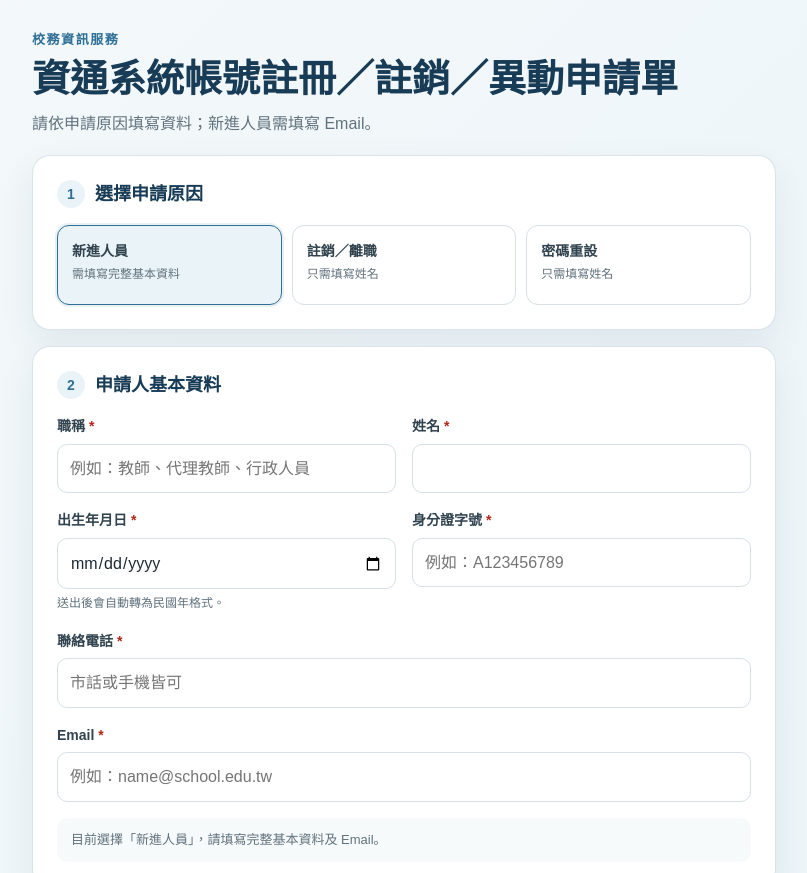
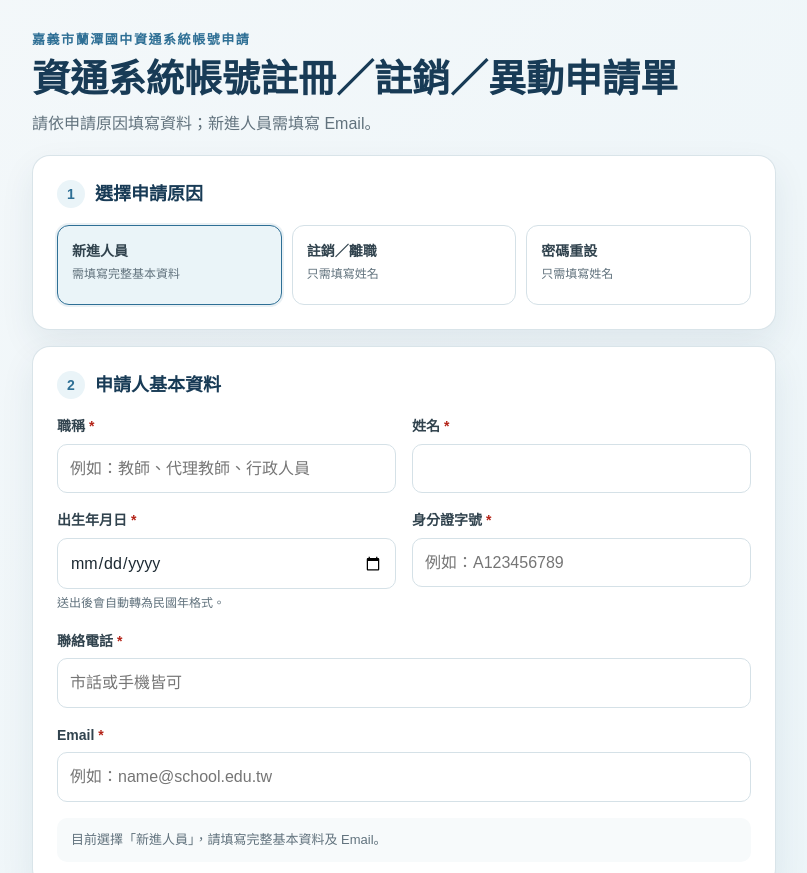
Before and after one commit to pinky-lib/account_apply, a plain HTML site: page index.html in a window 1280 px wide. Shown: the top 873 px of the page, without its empty margins (236-1043 px from the left). Drawn offline with Linux system fonts and the light colour scheme.

Commit message:
Update school service title

```diff
--- a/index.html
+++ b/index.html
@@ -102,7 +102,7 @@
   <body>
     <main class="shell">
       <header class="hero">
-        <div class="eyebrow" id="schoolName">校務資訊服務</div>
+        <div class="eyebrow" id="schoolName">嘉義市蘭潭國中資通系統帳號申請</div>
         <h1 id="formTitle">資通系統帳號註冊／註銷／異動申請單</h1>
         <p class="subtitle">請依申請原因填寫資料；新進人員需填寫 Email。</p>
       </header>
```
